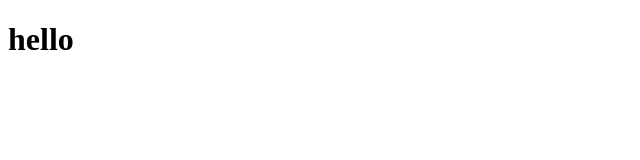
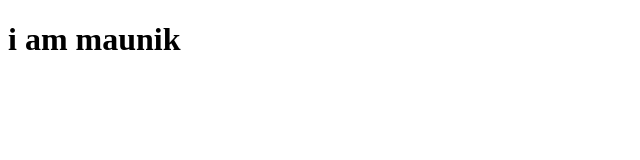
Before and after one commit to Maunik3008/git-basics, a plain HTML site: page index.html in a window 1280 px wide. Shown: the whole page, without its empty margins (0-640 px from the left). Drawn offline with Linux system fonts and the light colour scheme.

Commit message:
changed index.html file

```diff
--- a/index.html
+++ b/index.html
@@ -6,6 +6,6 @@
     <title>Document</title>
 </head>
 <body>
-    <h1>hello</h1>
+    <h1>i am maunik</h1>
 </body>
 </html>
```
